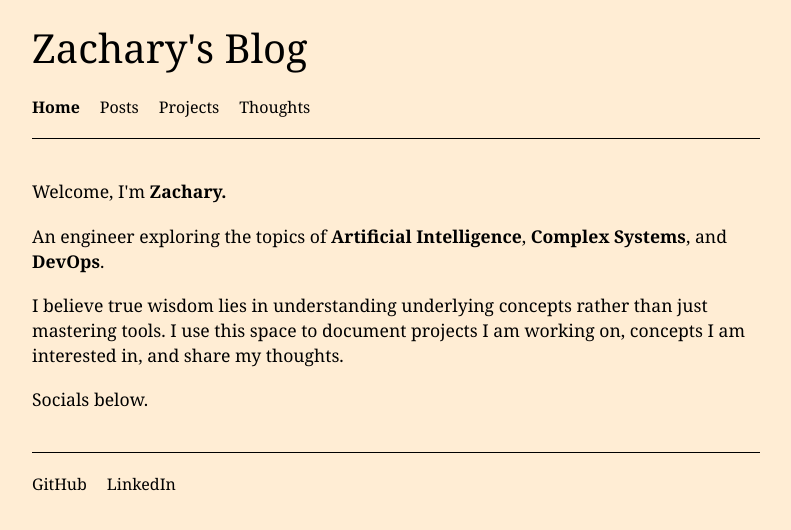
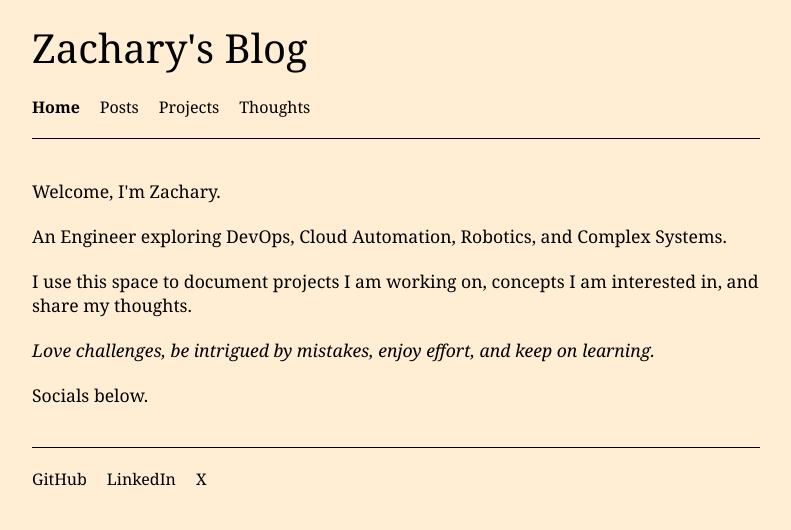
Before and after one commit to zevlo/zevlo.github.io, a Jekyll site: the page built from index.html, in a window 1280 px wide. Shown: the top 530 px of the page, without its empty margins (244-1035 px from the left). Built offline with Jekyll 4.4.1, drawn with Linux system fonts in a browser that asks for light colours.

Commit message:
Update intro section and social links

```diff
--- a/index.html
+++ b/index.html
@@ -3,16 +3,19 @@ layout: default
 title: Home
 ---
 <section class="intro">
-    <p>Welcome, I'm <strong>Zachary.</strong></p>
+    <p>Welcome, I'm Zachary.</p>
 
-    <p>An engineer exploring the topics of <strong>Artificial Intelligence</strong>, <strong>Complex Systems</strong>, and <strong>DevOps</strong>.</p>
+    <p>An Engineer exploring DevOps, Cloud Automation, Robotics, and Complex Systems.</p>
 
-    <p>I believe true wisdom lies in understanding underlying concepts rather than just mastering tools. I use this space to document projects I am working on, concepts I am interested in, and share my thoughts.</p>
+    <p>I use this space to document projects I am working on, concepts I am interested in, and share my thoughts.</p>
+
+    <p><em>Love challenges, be intrigued by mistakes, enjoy effort, and keep on learning.</em></p>
 
     <p>Socials below.</p>
 </section>
 
 <div class="social-links">
     <a href="https://github.com/zevlo" target="_blank">GitHub</a>
-    <a href="https://www.linkedin.com/in/zachary-allen-13211a148/" target="_blank">LinkedIn</a>
+    <a href="https://www.linkedin.com/in/zachary-allen-io/" target="_blank">LinkedIn</a>
+    <a href="https://x.com/zev_love" target="_blank">X</a>
 </div>
--- a/style.css
+++ b/style.css
@@ -175,10 +175,6 @@ article blockquote {
 .intro p {
     margin-bottom: 20px;
     font-size: 1.1rem;
-}
-
-.intro strong {
-    font-weight: bold;
 }
 
 /* Social Links */
```
